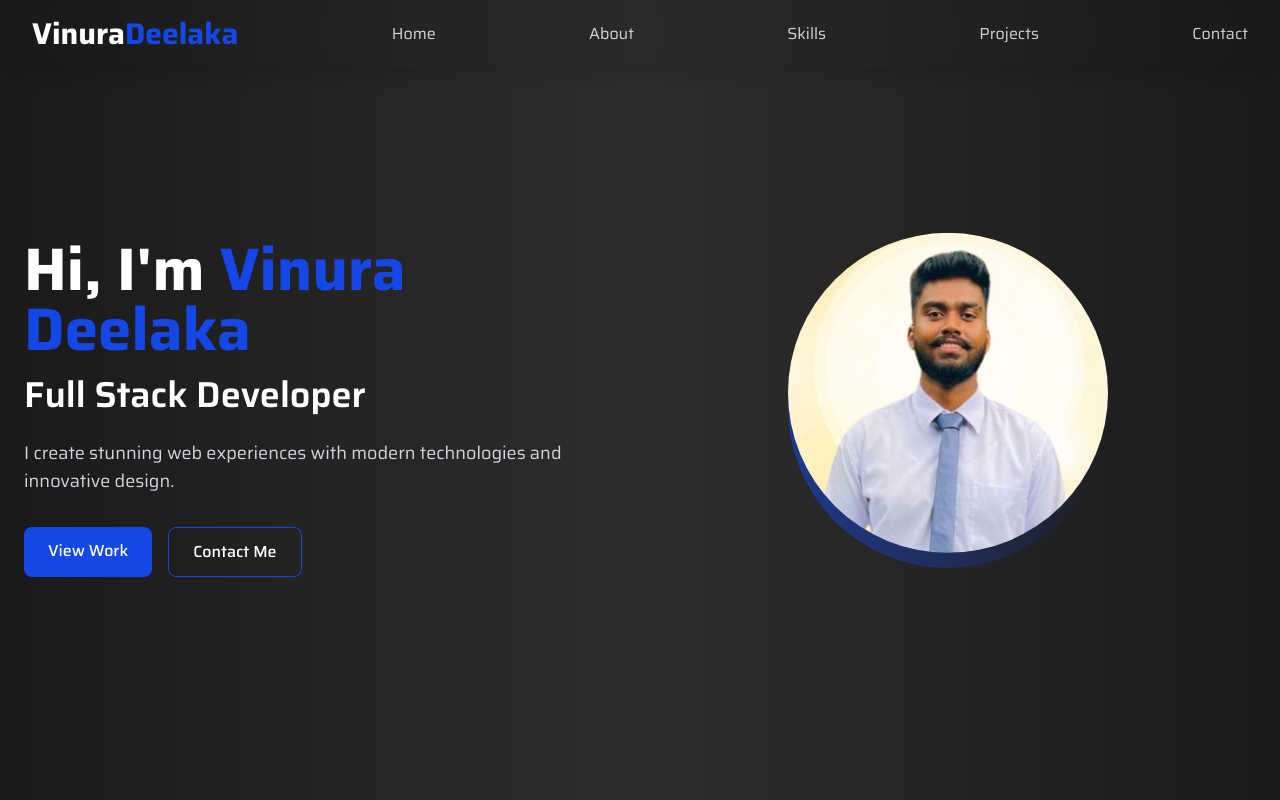
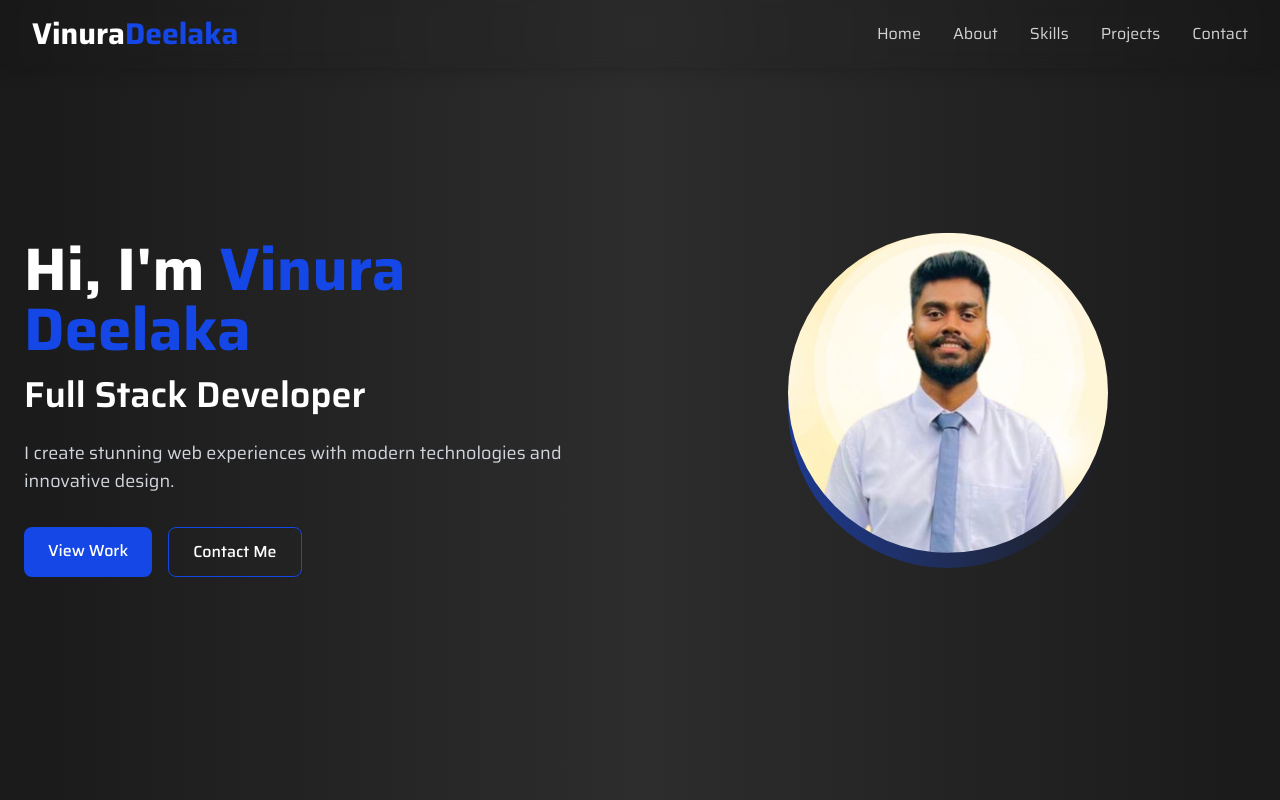
Before and after one commit to vinuraDG/Portfolio, a React (Vite) app: page / in a window 1280 px wide. Shown: the top 800 px of the page. Built offline with nearby package versions, Linux system fonts and the light colour scheme.

Commit message:
complete the portfolio

```diff
--- a/src/components/Footer.jsx
+++ b/src/components/Footer.jsx
@@ -5,7 +5,7 @@ const Footer = () => {
     return(
         <div className="py-8 bg-black/20">
             <div className="container mx-auto px-6 text-center">
-                <p className="text-gray-300">@ 2025 Created Ny Vinura Deelaka.All rights reserved.</p>
+                <p className="text-gray-300">@ 2025 Created By Vinura Deelaka.All Rights Reserved.</p>
             </div>
 
         </div>
--- a/src/components/Navbar.jsx
+++ b/src/components/Navbar.jsx
@@ -5,66 +5,48 @@ import { motion, AnimatePresence } from "framer-motion";
 
 const Navbar = () => {
   const [showMenu, setShowMenu] = useState(false);
-    return(
-       <nav className='fixed w-full z-50 bg-black/5 backdrop-blur-sm py-4 px-8 shadow-lg'>
-        <div className='container mx-auto flex justify-between items-center'>
-            <div>
-                <a onClick={()=>setShowMenu(!showMenu)} href="#" className="text-3xl font-bold text-white">
-                    Vinura
-                    <span className="text-blue-700">Deelaka</span>
 
+  return (
+    <nav className="fixed w-full z-50 bg-black/5 backdrop-blur-sm py-4 px-8 shadow-lg">
+      <div className="container mx-auto flex justify-between items-center">
+        {/* Logo */}
+        <a href="#" className="text-3xl font-bold text-white">
+          Vinura<span className="text-blue-700">Deelaka</span>
         </a>
-            </div>
-            <div className="hidden md:flex space-x-10">
-                <a onClick={()=>setShowMenu(!showMenu)} href="#home" className="relative text-white/80 transtition duration-300 hover:text-blue-700 group">
-                    <span>Home</span>
+
+        {/* Desktop Menu */}
+        <div className="hidden md:flex space-x-8">
+          {["home", "about", "skills", "projects", "contact"].map((item) => (
+            <a
+              key={item}
+              href={`#${item}`}
+              className="relative text-white/80 transition duration-300 hover:text-blue-700 group capitalize"
+            >
+              <span>{item}</span>
               <span className="absolute left-0 -bottom-1 w-0 h-0.5 bg-blue-700 transition-all duration-300 group-hover:w-full"></span>
-
             </a>
-            </div>
-            <div className="hidden md:flex space-x-10">
-                <a onClick={()=>setShowMenu(!showMenu)} href="#about" className="relative text-white/80 transtition duration-300 hover:text-blue-700 group">
-                    <span>About</span>
-                    <span className="absolute left-0 -bottom-1 w-0 h-0.5 bg-blue-700 transition-all duration-300 group-hover:w-full"></span>
-
-                </a>
-            </div>
-            <div className="hidden md:flex space-x-10">
-                <a onClick={()=>setShowMenu(!showMenu)} href="#skills" className="relative text-white/80 transtition duration-300 hover:text-blue-700 group">
-                    <span>Skills</span>
-                    <span className="absolute left-0 -bottom-1 w-0 h-0.5 bg-blue-700 transition-all duration-300 group-hover:w-full"></span>
-
-                </a>
-            </div>
-            <div className="hidden md:flex space-x-10">
-                <a onClick={()=>setShowMenu(!showMenu)} href="#projects" className="relative text-white/80 transtition duration-300 hover:text-blue-700 group">
-                    <span>Projects</span>
-                    <span className="absolute left-0 -bottom-1 w-0 h-0.5 bg-blue-700 transition-all duration-300 group-hover:w-full"></span>
-
-                </a>
+          ))}
         </div>
 
-            <div className="hidden md:flex space-x-10">
-                <a onClick={()=>setShowMenu(!showMenu)} href="#contact" className="relative text-white/80 transtition duration-300 hover:text-blue-700 group">
-                    <span>Contact</span>
-                    <span className="absolute left-0 -bottom-1 w-0 h-0.5 bg-blue-700 transition-all duration-300 group-hover:w-full"></span>
-
-                </a>
-            </div>
+        {/* Mobile Menu Button */}
         <div className="md:hidden">
-                {
-                  showMenu ?
-                  <FaXmark onClick={()=>setShowMenu(!showMenu)} className="text-2xl cursor-pointer"/>:
-                  <FaBars onClick={()=>setShowMenu(!showMenu)} className="text-2xl cursor-pointer"/>
-                }
-
-
+          {showMenu ? (
+            <FaXmark
+              onClick={() => setShowMenu(false)}
+              className="text-2xl cursor-pointer text-white"
+            />
+          ) : (
+            <FaBars
+              onClick={() => setShowMenu(true)}
+              className="text-2xl cursor-pointer text-white"
+            />
+          )}
         </div>
       </div>
 
-{
-  showMenu && (
+      {/* Mobile Menu */}
       <AnimatePresence>
+        {showMenu && (
           <motion.div
             key="mobileMenu"
             initial={{ opacity: 0, y: -20 }}
@@ -73,23 +55,23 @@ const Navbar = () => {
             transition={{ duration: 0.3, ease: "easeInOut" }}
             className="md:hidden mt-4 bg-black/5 h-screen rounded-lg p-6 flex flex-col space-y-6 shadow-lg text-center justify-center"
           >
-        {["home", "about", "skills", "projects", "experience", "contact"].map((item) => (
+            {["home", "about", "skills", "projects", "experience", "contact"].map(
+              (item) => (
                 <a
                   key={item}
                   href={`#${item}`}
-            className="relative text-white/80 transition duration-300 hover:text-blue-700 group"
+                  className="relative text-white/80 transition duration-300 hover:text-blue-700 group capitalize"
+                  onClick={() => setShowMenu(false)}
                 >
-            <span className="capitalize">{item}</span>
-
+                  {item}
                 </a>
-        ))}
+              )
+            )}
           </motion.div>
+        )}
       </AnimatePresence>
-  )
-}
-
     </nav>
-    )
-}
+  );
+};
 
 export default Navbar;
```
Lines whose indentation alone changed are shown as unchanged.
